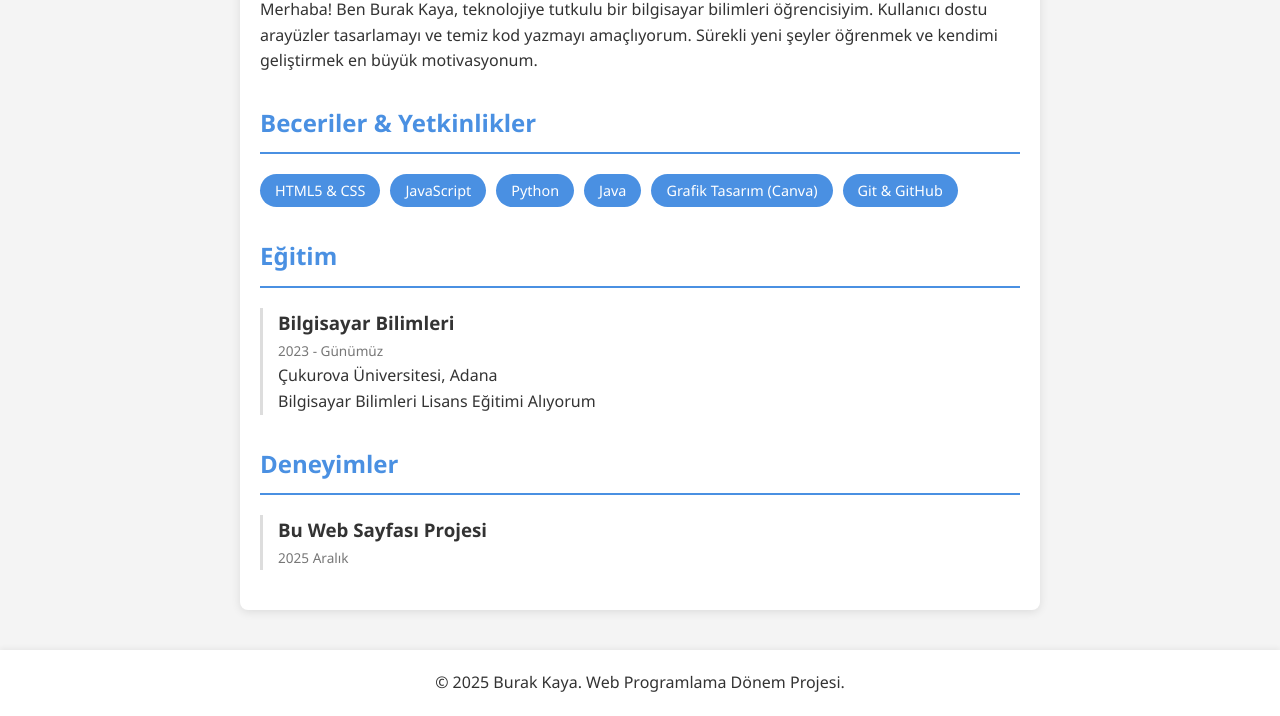
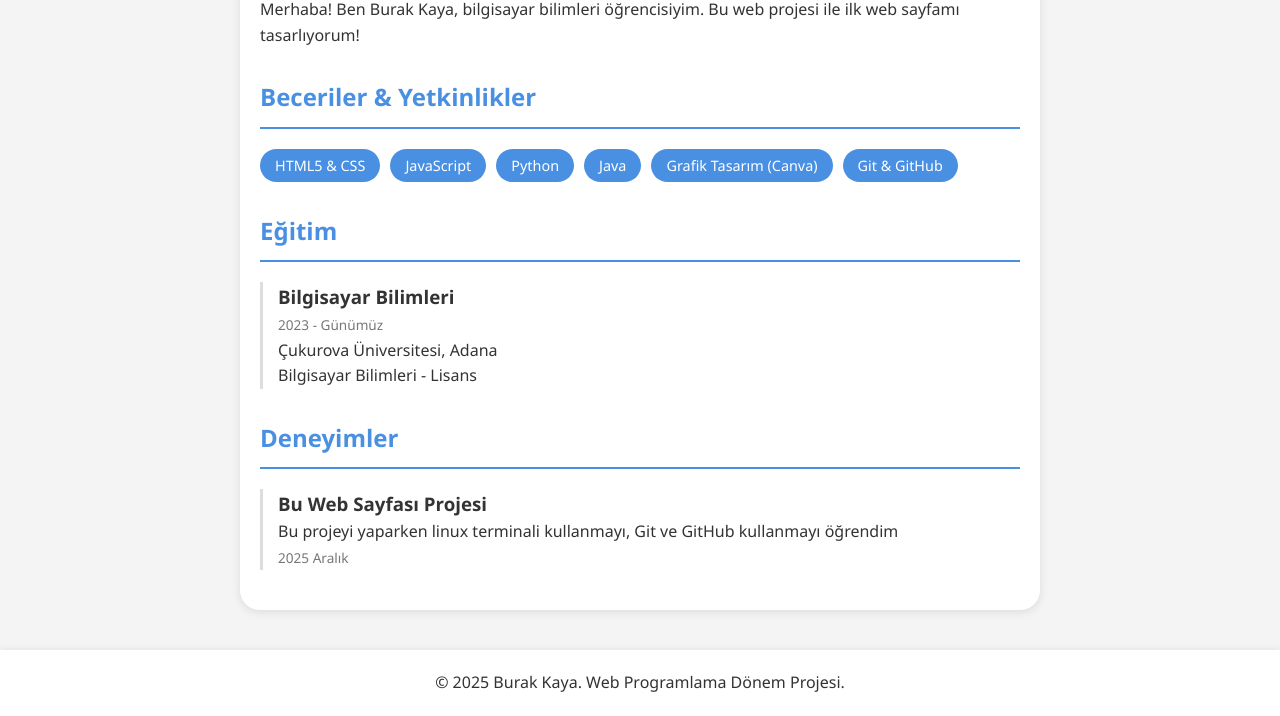
Before and after one commit to burakkayax/Web_Projesi, a plain HTML site: page hakkinda.html in a window 1280 px wide. Shown: the part 174-890 px from the top of the page. Drawn offline with Linux system fonts and the light colour scheme.

Commit message:
Tasarım değişiklikleri yapıldı

```diff
--- a/hakkinda.html
+++ b/hakkinda.html
@@ -34,9 +34,8 @@
         <div class="about-container">
             <h1>Hakkımda</h1>
             <p>
-                Merhaba! Ben Burak Kaya, teknolojiye tutkulu bir bilgisayar bilimleri öğrencisiyim.
-                Kullanıcı dostu arayüzler tasarlamayı ve temiz kod yazmayı amaçlıyorum.
-                Sürekli yeni şeyler öğrenmek ve kendimi geliştirmek en büyük motivasyonum.
+                Merhaba! Ben Burak Kaya, bilgisayar bilimleri öğrencisiyim.
+                Bu web projesi ile ilk web sayfamı tasarlıyorum!
             </p>
 
             <h2 class="section-title">Beceriler & Yetkinlikler</h2>
@@ -54,12 +53,13 @@
                 <h3>Bilgisayar Bilimleri</h3>
                 <span class="timeline-date">2023 - Günümüz</span>
                 <p>Çukurova Üniversitesi, Adana</p>
-                <p>Bilgisayar Bilimleri Lisans Eğitimi Alıyorum</p>
+                <p>Bilgisayar Bilimleri - Lisans </p>
             </div>
 
             <h2 class="section-title">Deneyimler</h2>
             <div class="timeline-item">
                 <h3>Bu Web Sayfası Projesi</h3>
+                <p>Bu projeyi yaparken linux terminali kullanmayı, Git ve GitHub kullanmayı öğrendim</p>
                 <span class="timeline-date">2025 Aralık</span>
             </div>
         </div>
--- a/style.css
+++ b/style.css
@@ -128,7 +128,6 @@ main {
 /* Hero Section */
 #hero {
     text-align: center;
-    padding: 20px;
 }
 
 #hero h1 {
@@ -295,11 +294,11 @@ body.dark-mode .accordion.active, body.dark-mode .accordion:hover {
 
 .contact-container {
     max-width: 600px;
-    width: 100%;
+    width: 90%;
     margin: 20px auto;
     padding: 30px;
     background: #fff;
-    border-radius: 8px;
+    border-radius: 20px;
     box-shadow: 0 2px 10px rgba(0,0,0,0.1);
 }
 
@@ -384,10 +383,11 @@ body.dark-mode .form-group textarea:focus {
 
  .about-container {
             max-width: 800px;
+            width: 90%;
             margin: 20px auto;
             padding: 20px;
             background: #fff; /* Dark mode için JS bunu ezecek veya CSS variable kullanacağız */
-            border-radius: 8px;
+            border-radius: 20px;
             box-shadow: 0 2px 10px rgba(0,0,0,0.1);
         }
         /* Dark mode uyumu için küçük bir ekleme */
```
